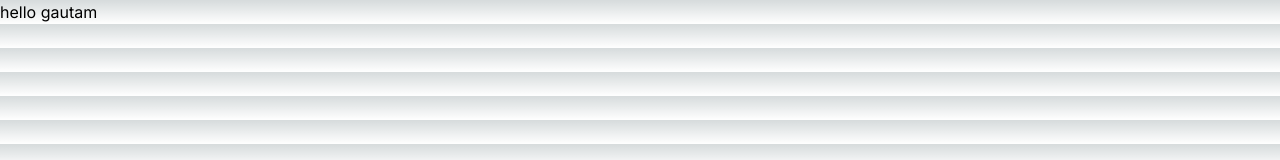
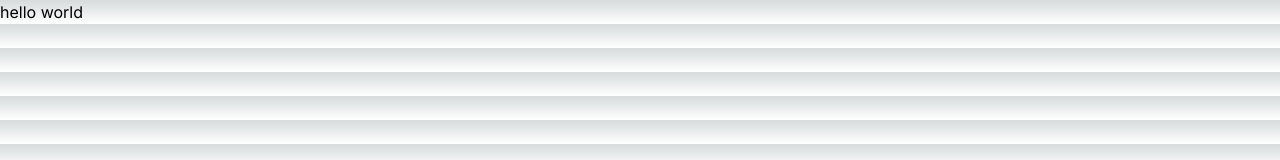
Before and after one commit to ayush4345/my-app, a Next.js app: page /blogs in a window 1280 px wide. Shown: the top 160 px of the page. Built offline with nearby package versions, Linux system fonts and the light colour scheme.

Commit message:
added blogs page

```diff
--- a/src/app/blogs/page.js
+++ b/src/app/blogs/page.js
@@ -1,7 +1,7 @@
 export default function blogs() {
     return (
         <>
-         <h1>hello gautam</h1>
+         <h1>hello world</h1>
         </>
     )
 }
```
